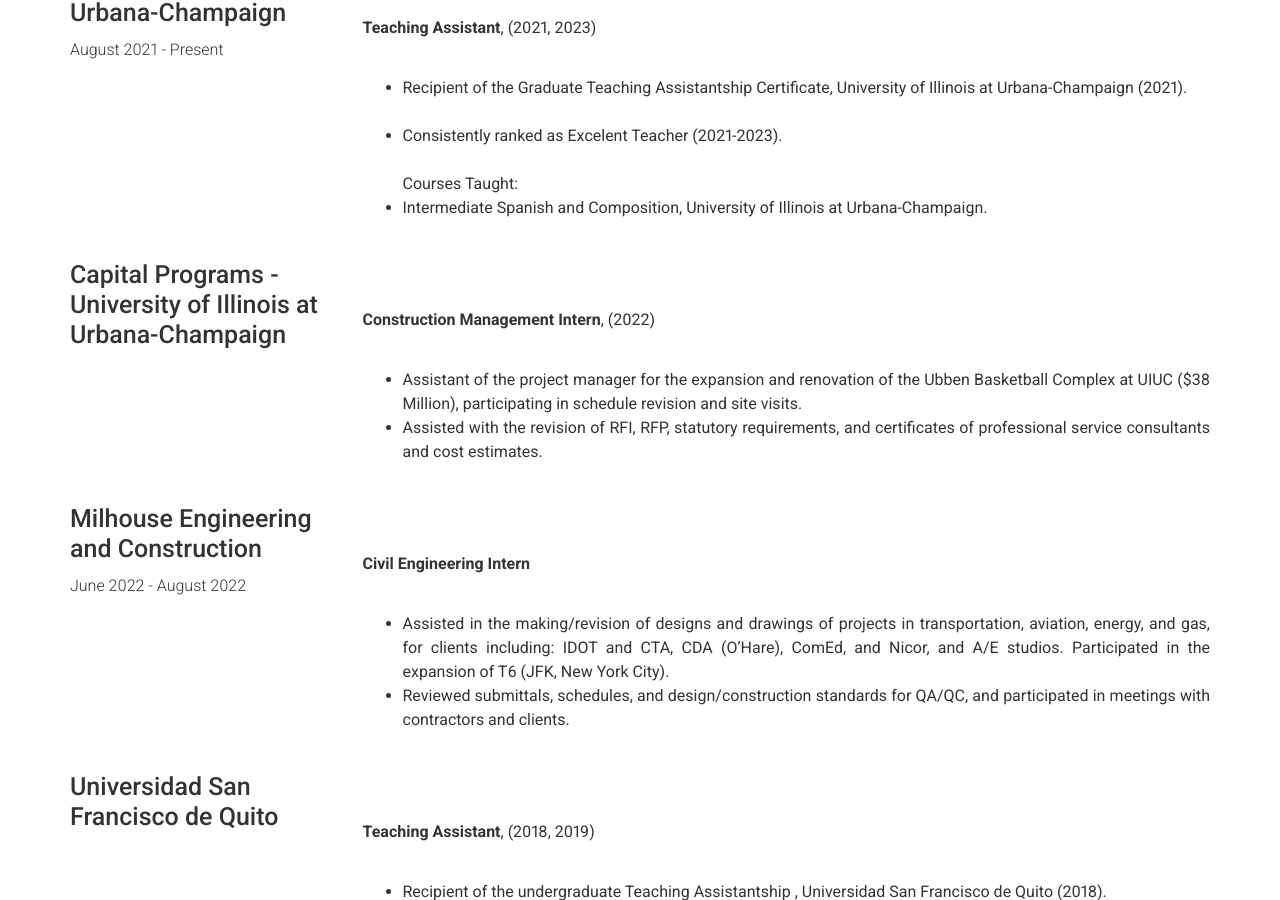
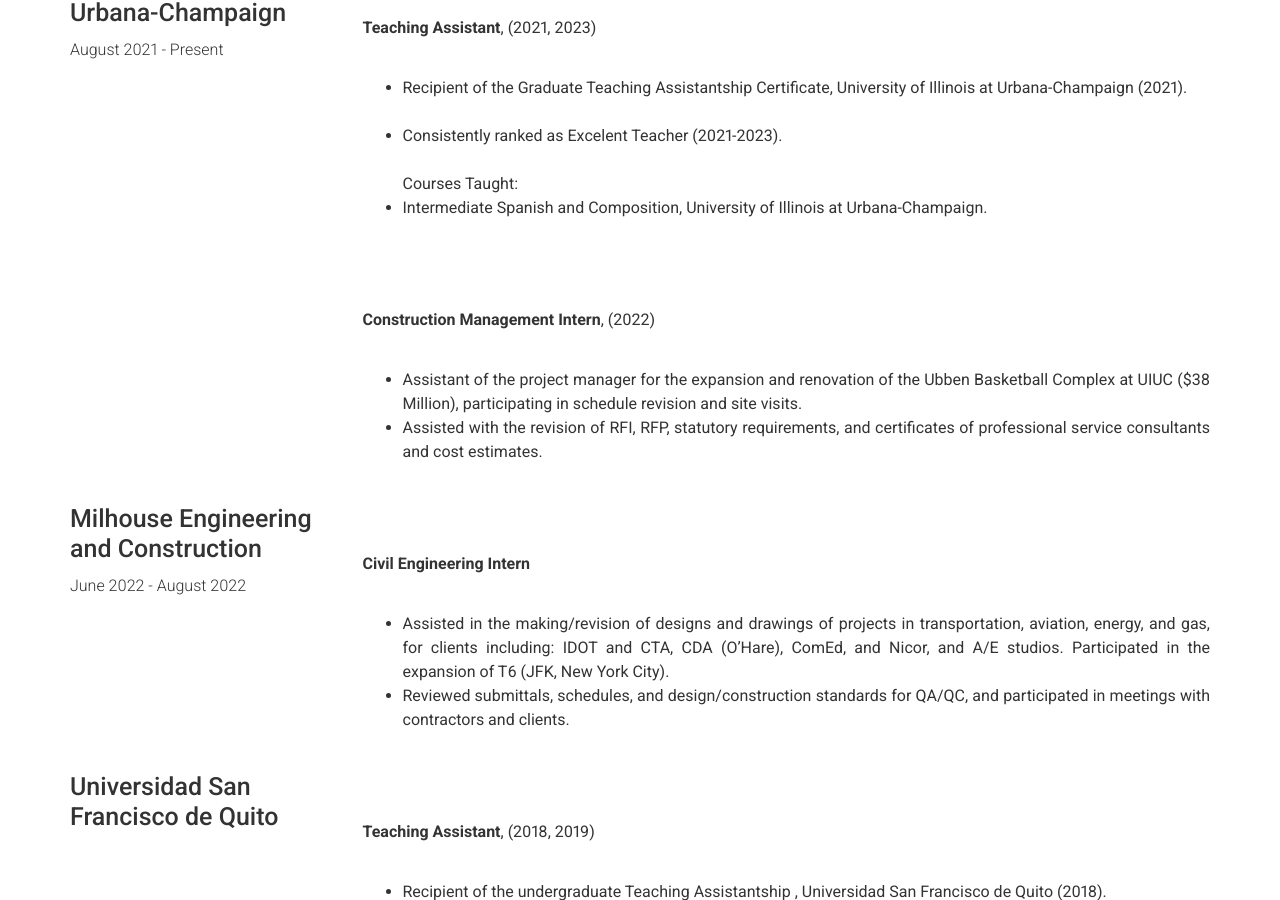
Before and after one commit to fsaudm/fsaudm.github.io, a Jekyll site: the page built from index.md, in a window 1280 px wide and 900 px high, scrolled down 1033 px. Built offline with Jekyll 4.4.1, drawn with Linux system fonts in a browser that asks for light colours.

Commit message:
Update experience.yml

```diff
--- a/_data/experience.yml
+++ b/_data/experience.yml
@@ -13,7 +13,7 @@
 
 
 
-- company: Capital Programs - University of Illinois at Urbana-Champaign
+- company:
   description: |
     <br/><br/>
     **Construction Management Intern**, (2022)
```
